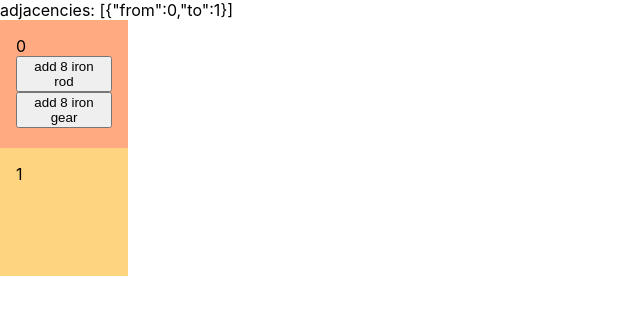
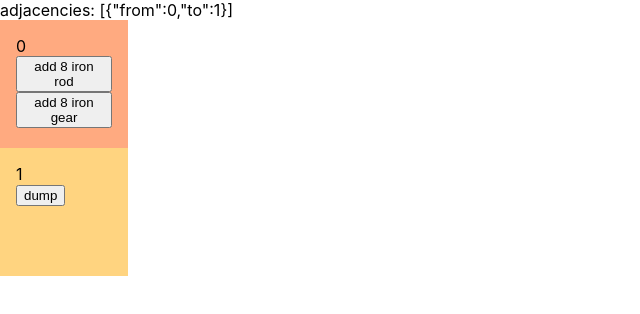
Before and after one commit to bingecraft-net/webapp, a React (Create React App) app: page / in a window 1280 px wide. Shown: the top 314 px of the page, without its empty margins (0-640 px from the left). Built offline with nearby package versions, Linux system fonts and the light colour scheme.

Commit message:
add dump button to sink

```diff
--- a/src/App.tsx
+++ b/src/App.tsx
@@ -6,6 +6,8 @@ function reducer(state: State, action: Action): State {
       return tick(state)
     case 'insert':
       return insert(state, action.inventory)
+    case 'dump':
+      return dump(state)
   }
 }
 
@@ -85,6 +87,19 @@ export function insert(state: State, inventory: Inventory): State {
     ),
   }
 }
+
+export function dump(state: State): State {
+  return {
+    ...state,
+    containers: state.containers.map(
+      ({ inventory, ...container }): ContainerState =>
+        container.type === 'sink'
+          ? { ...container }
+          : { ...container, inventory },
+    ),
+  }
+}
+
 export interface State {
   adjacencies: Adjacency[]
   containers: ContainerState[]
@@ -105,7 +120,9 @@ export interface Inventory {
   name: 'iron rod' | 'iron gear'
 }
 
-type Action = { type: 'tick' } | { type: 'insert'; inventory: Inventory }
+type Action =
+  | { type: 'tick' | 'dump' }
+  | { type: 'insert'; inventory: Inventory }
 
 const defaultState: State = {
   adjacencies: [{ from: 0, to: 1 }],
@@ -177,11 +194,8 @@ function Container({ dispatch, _key, container }: ContainerProps) {
           ? `: ${container.inventory.count} ${container.inventory.name}`
           : ''}
       </div>
-      <div
-        style={{
-          visibility: container.type === 'source' ? 'visible' : 'hidden',
-        }}
-      >
+      {container.type === 'source' && (
+        <>
           <button
             onClick={() =>
               dispatch({
@@ -190,7 +204,8 @@ function Container({ dispatch, _key, container }: ContainerProps) {
               })
             }
             disabled={
-            container.inventory && container.inventory.name !== 'iron rod'
+              container.inventory &&
+              container.inventory.name !== 'iron rod'
             }
           >
             add 8 iron rod
@@ -203,12 +218,17 @@ function Container({ dispatch, _key, container }: ContainerProps) {
               })
             }
             disabled={
-            container.inventory && container.inventory.name !== 'iron gear'
+              container.inventory &&
+              container.inventory.name !== 'iron gear'
             }
           >
             add 8 iron gear
           </button>
-      </div>
+        </>
+      )}
+      {container.type === 'sink' && (
+        <button onClick={() => dispatch({ type: 'dump' })}>dump</button>
+      )}
     </div>
   )
 }
```
Also changed, not shown: 1 other file (tests, documents, lock files or other folders). Lines whose indentation alone changed are shown as unchanged.
